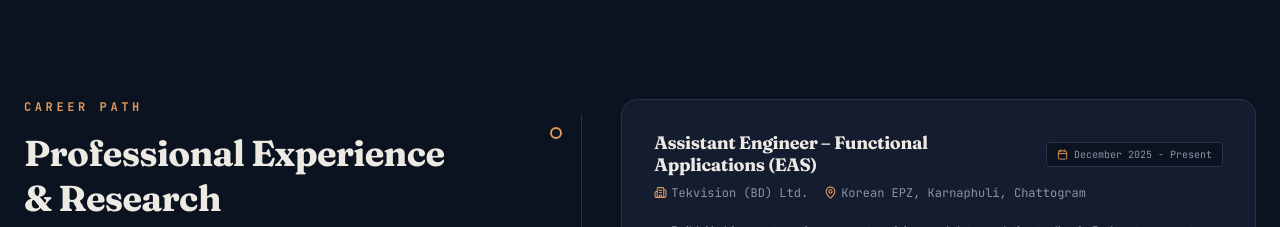
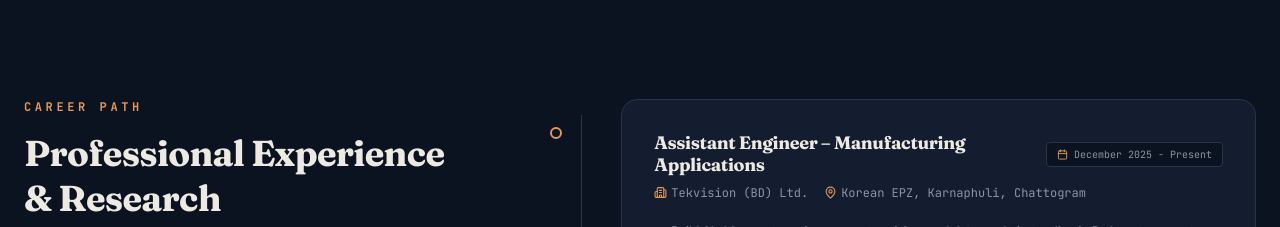
Before and after one commit to dasrudra/Rudra-Das, a React (Vite) app: page / in a window 1280 px wide. Shown: the part 5380-5607 px from the top of the page. Built offline with nearby package versions, Linux system fonts and the light colour scheme.

Commit message:
refactor: update job title and location details
Update role title for the current position and correct the location for the previous role to ensure professional profile accuracy.

```diff
--- a/src/constants.tsx
+++ b/src/constants.tsx
@@ -297,7 +297,7 @@ export const skills: Skill[] = [
 export const timeline: TimelineItem[] = [
   {
     year: 'Dec 2025 – Present',
-    title: 'Assistant Engineer – Functional Applications (EAS)',
+    title: 'Assistant Engineer – Manufacturing Applications',
     organization: 'Tekvision (BD) Ltd., subsidiary of Youngone Holdings',
     description: 'Build AI-driven automation, computer-vision, and data-analytics tooling in Python, core-team member on Odoo ERP implementation for APDL, and custom SAP ABAP report optimization.',
     type: 'experience',
--- a/src/pages/CV.tsx
+++ b/src/pages/CV.tsx
@@ -188,7 +188,7 @@ const CV = () => {
             <div>
               <div className="flex justify-between items-start mb-1">
                 <div>
-                  <h3 className="text-sm font-bold text-gray-900">Assistant Engineer – Functional Applications (EAS)</h3>
+                  <h3 className="text-sm font-bold text-gray-900">Assistant Engineer – Manufacturing Applications</h3>
                   <p className="text-xs italic text-gray-600">Tekvision (BD) Ltd., subsidiary of Youngone Holdings — Chattogram, Bangladesh</p>
                 </div>
                 <span className="text-xs font-mono font-medium text-gray-600 shrink-0 ml-4">December 2025 – Present</span>
@@ -220,7 +220,7 @@ const CV = () => {
               <div className="flex justify-between items-start mb-1">
                 <div>
                   <h3 className="text-sm font-bold text-gray-900">Officer – IT, MIS</h3>
-                  <p className="text-xs italic text-gray-600">Padma Plastics Ltd., sister concern of Padma Group — Dhaka, Bangladesh</p>
+                  <p className="text-xs italic text-gray-600">Padma Plastics Ltd., sister concern of Padma Group — Chattogram, Bangladesh</p>
                 </div>
                 <span className="text-xs font-mono font-medium text-gray-600 shrink-0 ml-4">May 2024 – November 2025</span>
               </div>
--- a/src/pages/Home.tsx
+++ b/src/pages/Home.tsx
@@ -769,7 +769,7 @@ const Home = () => {
               >
                 {[
                   {
-                    title: "Assistant Engineer – Functional Applications (EAS)",
+                    title: "Assistant Engineer – Manufacturing Applications",
                     company: "Tekvision (BD) Ltd.",
                     location: "Korean EPZ, Karnaphuli, Chattogram",
                     date: "December 2025 - Present",
@@ -795,7 +795,7 @@ const Home = () => {
                   {
                     title: "Officer – IT, MIS",
                     company: "Padma Plastics Ltd.",
-                    location: "Dhaka, Bangladesh",
+                    location: "Chattogram, Bangladesh",
                     date: "May 2024 - November 2025",
                     bullets: [
                       "Monitored SAP data-entry accuracy and produced management reporting supporting organizational compliance standards.",
```
